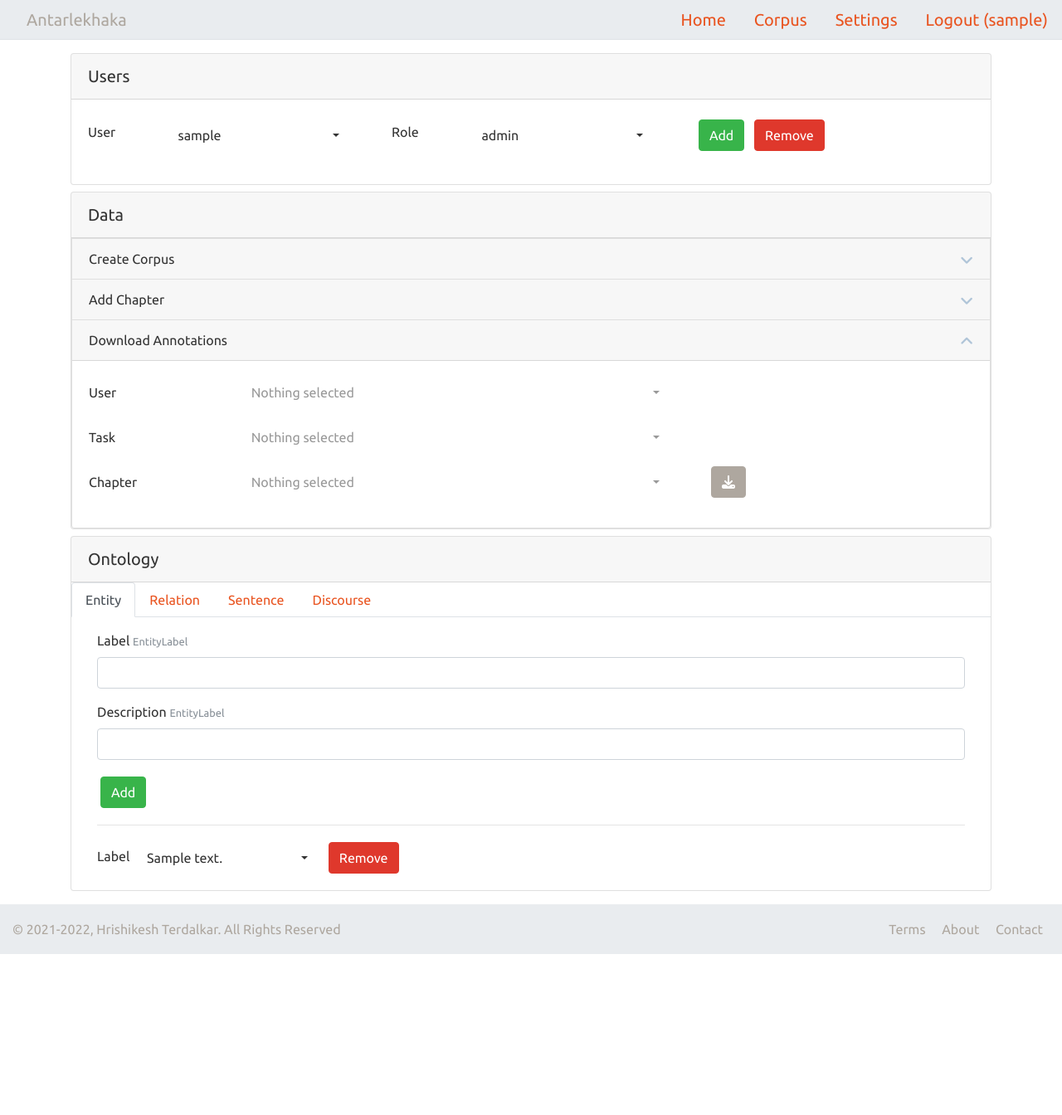
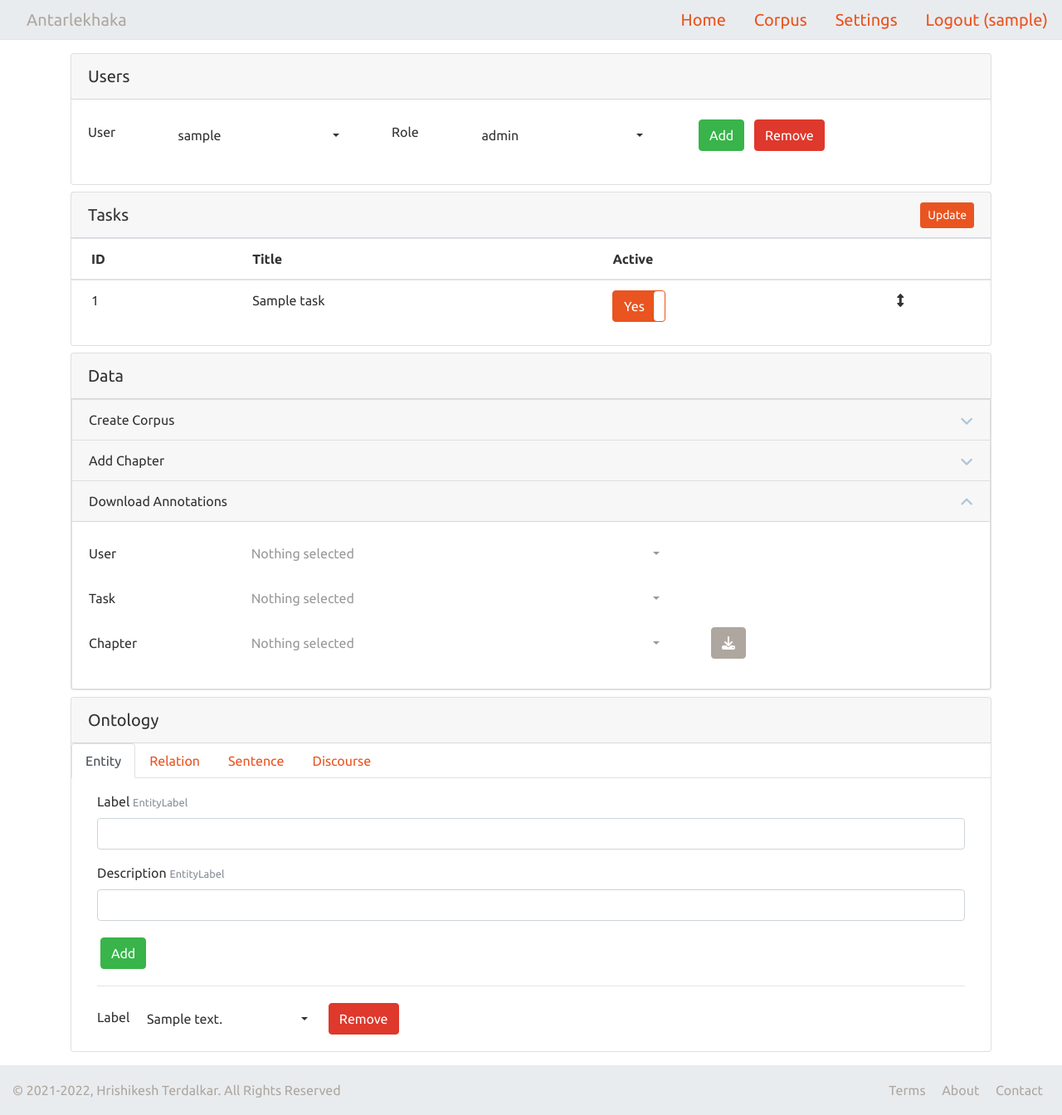
Before and after one commit to Antarlekhaka/code, a Flask app: template templates/admin.html in a window 1280 px wide. Shown: the whole page at 83% size. Before the commit the page ends 1150 px from the top, so only its background shows below. Run offline with Flask 2, Linux system fonts and the light colour scheme; a user stored in the database is signed in; tables that the repository leaves empty hold one stand-in row (values such as "Sample post"); the template is opened without the code that fills it: most values are stand-ins (such as "Sample title", 1, 10 or a date in 2020); some libraries are stand-ins or nearby versions.

Commit message:
feat(admin): add front-end for task edit
can change:
* task order
* active/inactive status

```diff
--- a/templates/admin.html
+++ b/templates/admin.html
@@ -37,6 +37,63 @@
                 </div>
             </form>
         </div>
+    </div>
+    <div class="card mt-2">
+        <form method="POST" enctype="multipart/form-data" action="{{url_for('perform_action')}}">
+            <input type="hidden" name="csrf_token" value={{csrf_token()}}>
+            <div class="card-header lead">
+                Tasks
+                <button type="submit" name="action" value="update_tasks" class="btn btn-sm btn-primary float-right">Update</button>
+            </div>
+            <div class="card-body p-0 m-0">
+                <table id="task-table" class="table table-hover">
+                    <thead>
+                        <tr>
+                            <th class="pl-4">ID</th>
+                            <th>Title</th>
+                            <th>Active</th>
+                            <th></th>
+                        </tr>
+                    </thead>
+                    <tbody id="task-table-body">
+                    {% for task in data.tasks %}
+                    <tr data-target="#task-{{task.id}}-order">
+                        <input type="hidden" name="task-{{task.id}}-order" id="task-{{task.id}}-order" value="{{task.order}}">
+                        <td class="pl-4">{{task.id}}</td>
+                        <td>{{task.title}}</td>
+                        <td>
+                            <input type="checkbox" name="task-{{task.id}}-status" id="task-{{task.id}}-toggle"
+                            {% if not task.is_deleted %}checked{% endif %} data-toggle="toggle"
+                            data-on="Yes"
+                            data-off="No">
+                        </td>
+                        <td><i class="fa fa-up-down"></i></td>
+                    </tr>
+                    {% endfor %}
+                    </tbody>
+                </table>
+                <script>
+                    const $task_table_body = $("#task-table-body");
+                    $(function() {
+                        $task_table_body.sortable({
+                            opacity: 0.75,
+                            revert: true,
+                            cursor: "move",
+                            tolerance: "pointer",
+                            placeholder: 'tr bg-secondary',
+                        }).on("sortupdate", function(e, ui) {
+                            // ui.item contains the current dragged element.
+                            // Triggered when the user stopped sorting and the DOM position has changed.
+                            $task_table_body.find("tr").each(function(index, element) {
+                                const input_selector = element.dataset.target;
+                                const $input_element = $(input_selector);
+                                $input_element.val(index + 1);
+                            });
+                        });
+                    });
+                </script>
+            </div>
+        </form>
     </div>
     <div class="card mt-2">
         <div class="card-header lead">
```
